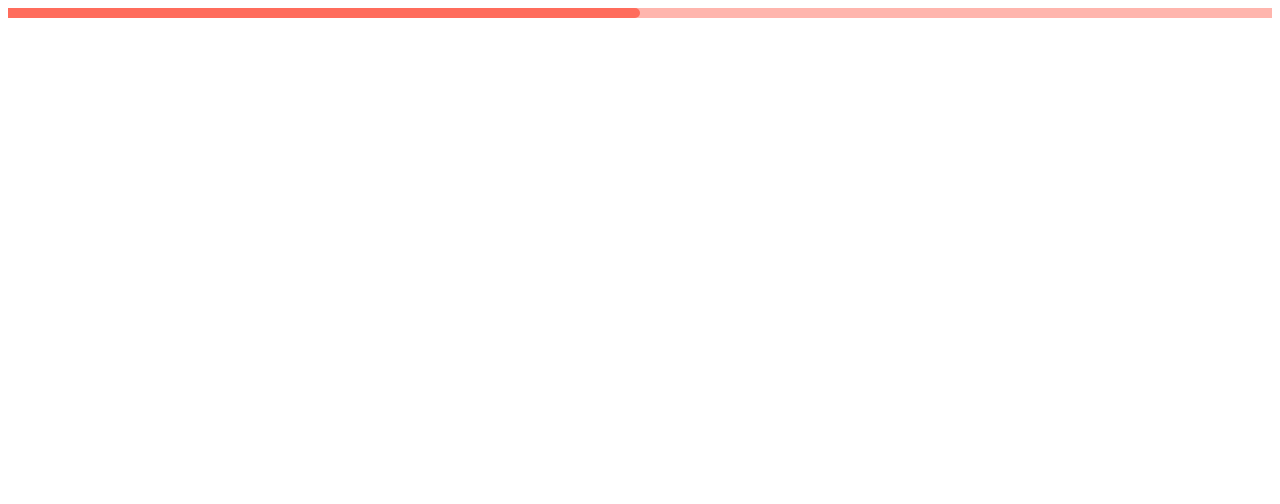
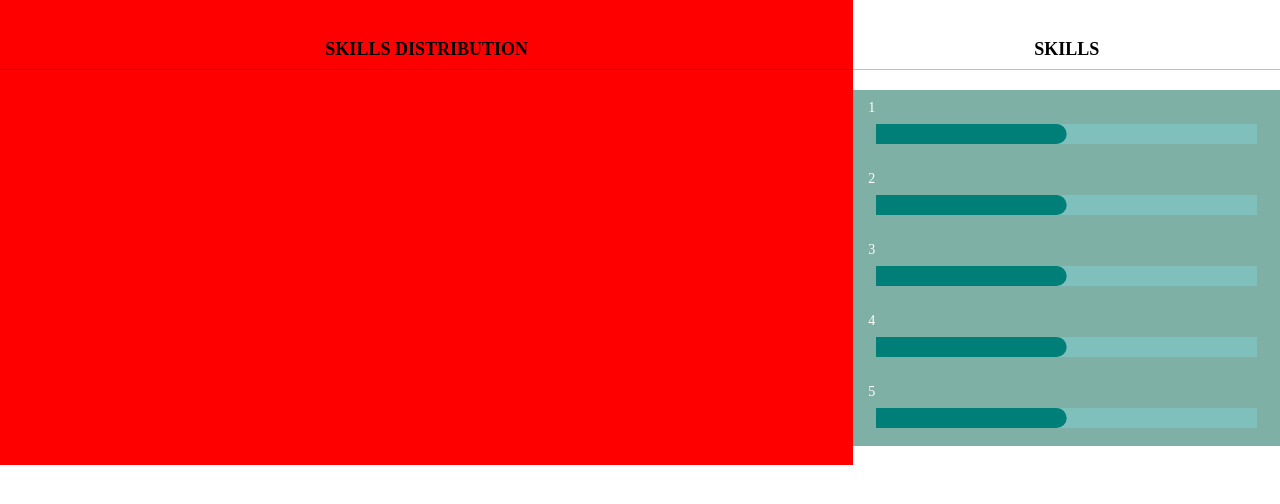
Before and after one commit to arunipatel06/portfolio, a React (Create React App) app in the folder my-portfolio/: page /progressbar in a window 1280 px wide. Shown: the top 504 px of the page. Built offline with nearby package versions, Linux system fonts and the light colour scheme.

Commit message:
create progress bar

```diff
--- a/my-portfolio/src/Progressbar.js
+++ b/my-portfolio/src/Progressbar.js
@@ -1,79 +1,72 @@
-// import React, { Component } from "react";
-// import ProgressBar from 'react-bootstrap/ProgressBar';
-
-
-
-// class Progressbar extends Component {
-//     let now = 60;
-//     let progressInstance = <ProgressBar now={now} label={`${now}%`} />;
-//     render() {
-//      (progressInstance)
-//      return (
-//               <div>
-//             <div>HELLLO</div>
-//             <div><ProgressBar now={60} /></div>
-
-//             </div>
-//      );
-//     }
-//   }
-
-// const Progressbar = props => {
-//     const now = 60;
-//     const progressInstance = (<div> <ProgressBar now={now} label={`${now}%`} /></div>);
-
-//     return <div>{progressInstance}</div>;
-// };
-
-// export default Progressbar;
-
-import React from 'react';
-import { lighten, makeStyles, withStyles } from '@material-ui/core/styles';
-import LinearProgress from '@material-ui/core/LinearProgress';
-
+import React from "react";
+import { lighten, makeStyles, withStyles } from "@material-ui/core/styles";
+import { Grid } from "@material-ui/core";
+import LinearProgress from "@material-ui/core/LinearProgress";
 
 const BorderLinearProgress = withStyles({
   root: {
-    height: 10,
-    backgroundColor: lighten('#ff6c5c', 0.5),
+    height: 20,
+    backgroundColor: lighten("#007f79", 0.5)
   },
   bar: {
-    borderRadius: 10,
-    backgroundColor: '#ff6c5c',
-  },
+    borderRadius: 20,
+    backgroundColor: "#007f79"
+  }
 })(LinearProgress);
-
-// Inspired by the Facebook spinners.
-const useStylesFacebook = makeStyles({
-  root: {
-    position: 'relative',
-  },
-  top: {
-    color: '#eef3fd',
-  },
-  bottom: {
-    color: '#6798e5',
-    animationDuration: '550ms',
-    position: 'relative',
-    left: 0,
-  },
-});
-
 
 const useStyles = makeStyles(theme => ({
   root: {
-    flexGrow: 1,
+    flexGrow: 1
   },
   margin: {
-    margin: theme.spacing(1),
+    margin: theme.spacing(1)
   },
+
+  aboutheader: {
+    paddingBottom: "9px",
+    margin: "40px 0px 20px",
+    borderBottom: "1px solid rgba(0, 0, 0, 0.25)",
+    textTransform: "uppercase",
+    fontSize: "18px",
+    fontFamily: "freight-sans-pro Helvetica Neue Helvetica Arial sans-serif",
+    fontStyle: "normal",
+    lineHeight: "1.1",
+    color: "Black",
+    // margin: "auto",
+    textAlign: "center"
+  },
+  section4: {
+    padding: "0px 10px"
+  },
+  progresslist: {
+    margin: "20px 0px"
+  },
+
+  progressclass: {
+    fontSize: "14px",
+    fontFamily: "freight-sans-pro Helvetica Neue Helvetica Arial sans-serif",
+    fontStyle: "normal",
+    color: "white",
+    margin: "0px 0px -1px",
+    padding: "10px 15px",
+    backgroundColor: "#7FB0A6"
+  }
 }));
 
-export default function CustomizedProgressBars() {
+export default function Contact() {
   const classes = useStyles();
 
   return (
     <div className={classes.root}>
+      <Grid container>
+        <Grid item xs={8} style={{ backgroundColor: "red" }}>
+        <h4 className={classes.aboutheader}>Skills Distribution</h4>
+        </Grid>
+        <Grid item xs={4}>
+          <h4 className={classes.aboutheader}>Skills</h4>
+          <div className={classes.progresslist}>
+            <div className={classes.progressclass}>
+              <div>1</div>
               <BorderLinearProgress
                 className={classes.margin}
                 variant="determinate"
@@ -81,5 +74,49 @@ export default function CustomizedProgressBars() {
                 value={50}
               />
             </div>
+
+            <div className={classes.progressclass}>
+              <div>2</div>
+              <BorderLinearProgress
+                className={classes.margin}
+                variant="determinate"
+                color="secondary"
+                value={50}
+              />
+            </div>
+
+            <div className={classes.progressclass}>
+              <div>3</div>
+              <BorderLinearProgress
+                className={classes.margin}
+                variant="determinate"
+                color="secondary"
+                value={50}
+              />
+            </div>
+
+            <div className={classes.progressclass}>
+              <div>4</div>
+              <BorderLinearProgress
+                className={classes.margin}
+                variant="determinate"
+                color="secondary"
+                value={50}
+              />
+            </div>
+
+            <div className={classes.progressclass}>
+              <div>5</div>
+              <BorderLinearProgress
+                className={classes.margin}
+                variant="determinate"
+                color="secondary"
+                value={50}
+              />
+            </div>
+          </div>
+        </Grid>
+      </Grid>
+    </div>
   );
 }
```
Lines whose indentation alone changed are shown as unchanged.
